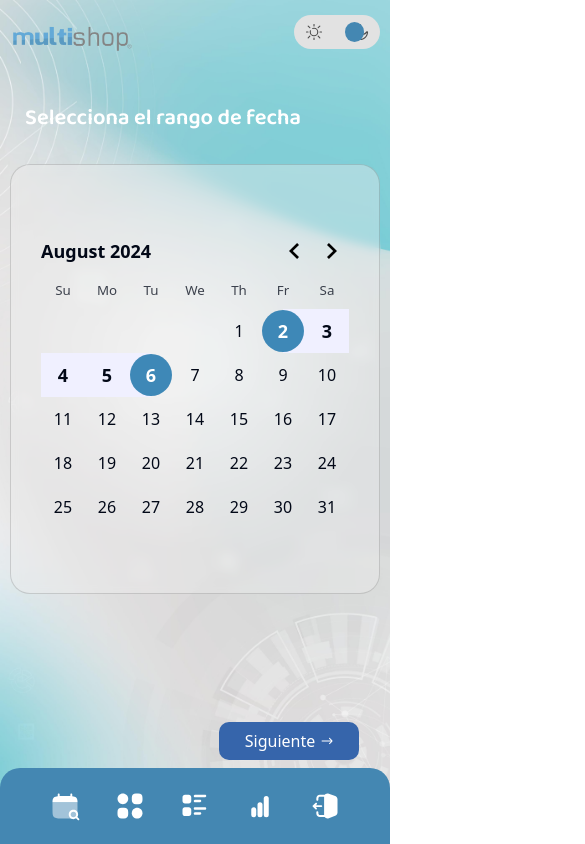
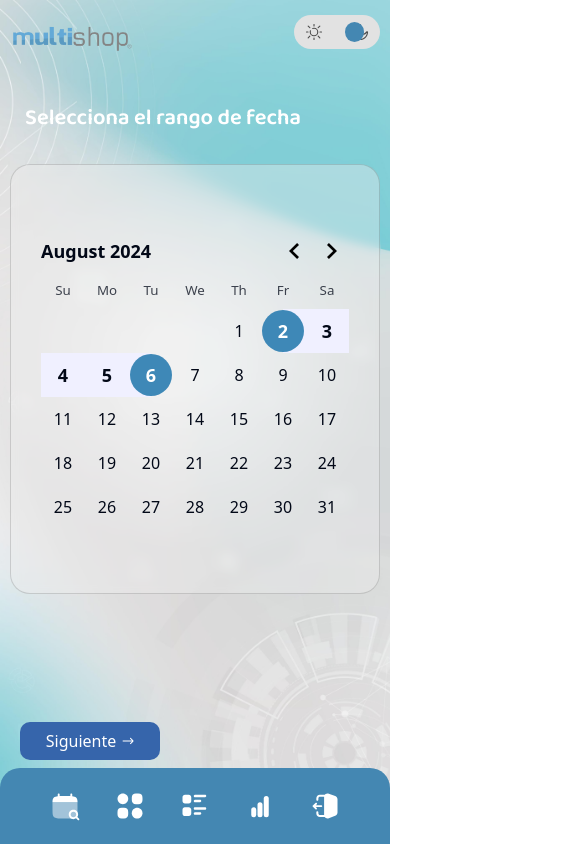
Before and after one commit to elireypcmail/MultishopApp2, a Next.js app: page / in a window 390 px wide. Shown: the whole page, 585 px wide, since content can reach past the window. Built offline with nearby package versions, Linux system fonts and the light colour scheme.

Commit message:
changes in styles

```diff
--- a/styles/_date.scss
+++ b/styles/_date.scss
@@ -36,7 +36,6 @@
     .footer2 {
       position: absolute;
       bottom: 10px;
-      right: -199px;
       width: 100%;
       align-items: center;
       padding: 0 20px;
```
